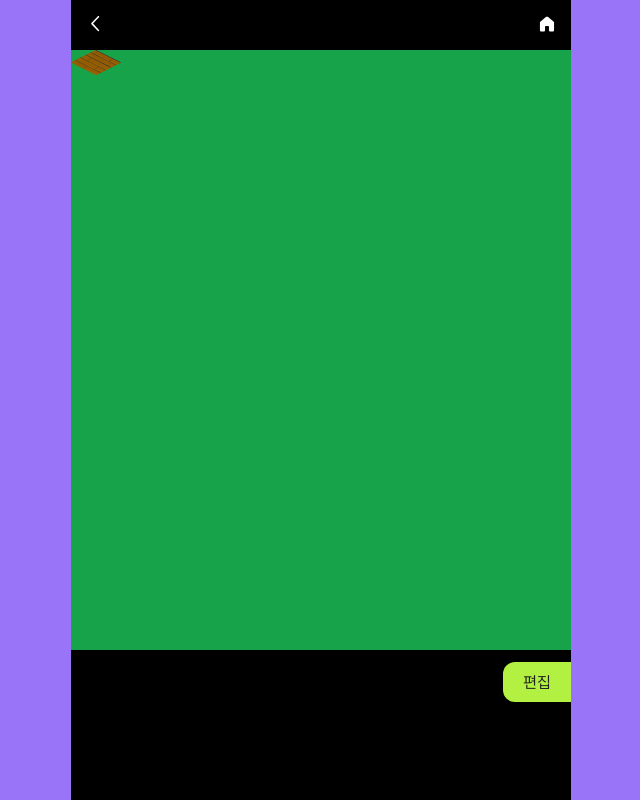
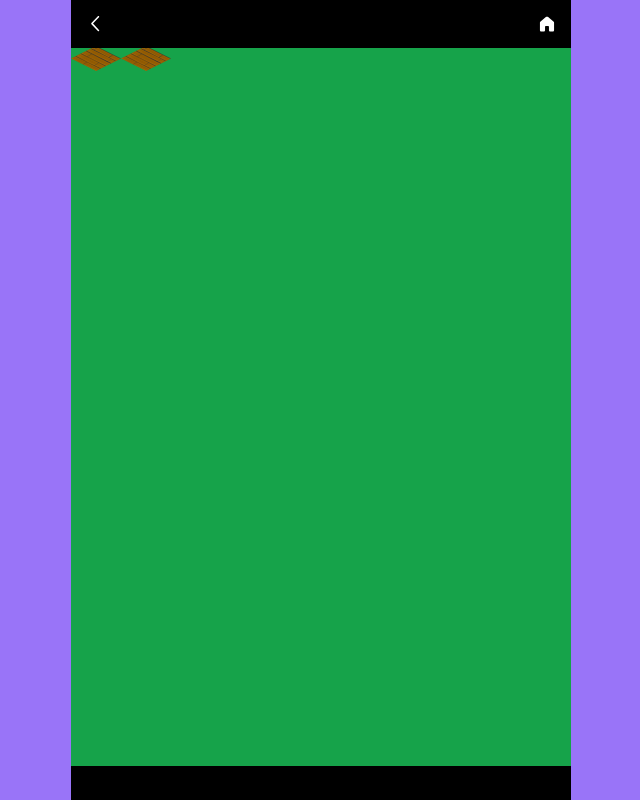
Before and after one commit to Chaemin-L/plantify-client, a Next.js app: page /forest/my in a window 1280 px wide. Shown: the whole page, without its empty margins (319-959 px from the left). Built offline with nearby package versions, Linux system fonts and the light colour scheme.

Commit message:
feat: 아이템 클릭시 바로 편집모드로 진입

```diff
--- a/src/app/forest/my/draggable-item.tsx
+++ b/src/app/forest/my/draggable-item.tsx
@@ -1,4 +1,5 @@
 "use client";
+import clsx from "clsx";
 import { useRef } from "react";
 import Draggable, { DraggableProps } from "react-draggable";
 
@@ -6,12 +7,18 @@ interface Props extends DraggableProps {
   myItemId: number;
   width: number;
   height: number;
+  editMode: boolean;
+  editingItem: number | null;
+  setEditingItem: (value: number) => void;
 }
 
 export default function DraggableItem({
   myItemId,
   width,
   height,
+  editMode,
+  editingItem,
+  setEditingItem,
   ...props
 }: Props) {
   const ref = useRef<HTMLDivElement>(null);
@@ -27,7 +34,11 @@ export default function DraggableItem({
         }}
       >
         <div
-          // className="drop-shadow-[0px_0px_10px_white]"
+          className={
+            (editMode && editingItem == null) || editingItem === myItemId
+              ? "drop-shadow-[0px_5px_5px_black]"
+              : "drop-shadow-none"
+          }
           style={{
             width,
             height,
--- a/src/app/forest/my/my-box.tsx
+++ b/src/app/forest/my/my-box.tsx
@@ -1,11 +1,9 @@
-import { MouseEvent } from "react";
-import StoreItemCard from "../(components)/store-item-card";
-import { MyItemType, MyUsingItemType } from "@/types/api/item";
+import { MyItemType, PostUsingItem } from "@/types/api/item";
 import clsx from "clsx";
 
 interface Props {
   myItems: MyItemType[];
-  usingItems: Partial<MyUsingItemType & { isOld: boolean }>[];
+  usingItems: PostUsingItem[];
 }
 export default function MyBox({ myItems, usingItems }: Props) {
   return (
--- a/src/app/forest/my/page.tsx
+++ b/src/app/forest/my/page.tsx
@@ -1,10 +1,9 @@
 "use client";
-import { MyItemType, MyUsingItemType, PostUsingItem } from "@/types/api/item";
+import { MyItemType, PostUsingItem } from "@/types/api/item";
 import { useEffect, useState } from "react";
 import { DraggableData } from "react-draggable";
 import DraggableItem from "./draggable-item";
 import clsx from "clsx";
-import MyBox from "./my-box";
 
 const myItems: MyItemType[] = [
   {
@@ -44,36 +43,43 @@ const myItems: MyItemType[] = [
   },
 ];
 
-const usingItems: Partial<MyUsingItemType & { isOld: boolean }>[] = [
+const usingItems: PostUsingItem[] = [
   {
     myItemId: 1,
     posX: 0,
     posY: 0,
-    isOld: false,
   },
   {
     myItemId: 2,
-    posX: 0,
+    posX: 50,
     posY: 0,
-    isOld: false,
   },
 ];
 
-interface DraggableItemType extends PostUsingItem {
-  isOld: boolean;
-}
+// interface DraggableItemType extends PostUsingItem {
+//   isOld: boolean;
+// }
 
 export default function Page() {
-  const [isEdit, setIsEdit] = useState(false);
-  const [items, setItems] = useState<DraggableItemType[]>(usingItems);
-  const [cellHalfWidth, setCellHalfWidth] = useState<number>(0);
+  const [editMode, setEditMode] = useState(false);
+  const [editingItem, setEditingItem] = useState<null | number>(null);
+  const [items, setItems] = useState<PostUsingItem[]>(usingItems);
+  // const [cellHalfWidth, setCellHalfWidth] = useState<number>(0);
+
+  const viewportWidth = Math.min(window.innerWidth, 500);
+  const cellHalfWidth = Math.floor(viewportWidth / 20);
 
   useEffect(() => {
-    const viewportWidth = Math.min(window.innerWidth, 500);
-    setCellHalfWidth(Math.floor(viewportWidth / 20));
-  }, []);
+    if (!editMode) setEditingItem(null);
+  }, [editMode]);
 
   const onControlledDrag = (e: Event, position: DraggableData, id: number) => {
+    console.log(
+      id,
+      editingItem,
+      editMode,
+      editingItem == null || editingItem === id
+    );
     const { x, y } = position;
     const xCond = x % (cellHalfWidth * 2) === 0;
     const yCond = y % cellHalfWidth === 0;
@@ -83,7 +89,7 @@ export default function Page() {
 
     if (xCond != yCond) {
       setItems((prev) =>
-        prev.map((item: DraggableItemType) =>
+        prev.map((item: PostUsingItem) =>
           item.myItemId === id
             ? { ...item, posX: x - cellHalfWidth, posY: y }
             : item
@@ -91,15 +97,18 @@ export default function Page() {
       );
     } else
       setItems((prev) =>
-        prev.map((item: DraggableItemType) =>
+        prev.map((item: PostUsingItem) =>
           item.myItemId === id ? { ...item, posX: x, posY: y } : item
         )
       );
   };
 
   return (
-    <div className={clsx("relative -mx-4 flex flex-col gap-3 h-full")}>
-      <div className="overflow-hidden h-full space-y-3 flex flex-col justify-center">
+    <div
+      className={clsx(
+        "relative -mx-4 flex flex-col gap-3 h-full justify-center"
+      )}
+    >
       {/** Field */}
       <div
         className="bg-green-600"
@@ -117,6 +126,14 @@ export default function Page() {
             flexWrap: "wrap",
           }}
         >
+          {editMode && (
+            <button
+              className="absolute top-full left-1/2 -translate-x-1/2 py-2"
+              onClick={() => setEditMode(false)}
+            >
+              완료
+            </button>
+          )}
           {items.map((item, idx) => (
             //@ts-ignore
             <DraggableItem
@@ -125,7 +142,17 @@ export default function Page() {
               position={{ x: item.posX, y: item.posY }}
               width={cellHalfWidth * 2} // custom variable
               height={cellHalfWidth} // custom variable
-                disabled={!isEdit}
+              editMode={editMode}
+              editingItem={editingItem}
+              disabled={
+                !editMode || (editMode && editingItem !== item.myItemId)
+              }
+              onMouseDown={() => {
+                if (editingItem === null) {
+                  setEditingItem(item.myItemId);
+                  setEditMode(true);
+                }
+              }}
               onStop={(e: any, position: DraggableData) =>
                 onControlledDrag(e, position, item.myItemId)
               }
@@ -135,7 +162,7 @@ export default function Page() {
             />
           ))}
 
-            {Array(250)
+          {Array(300)
             .fill(0)
             .map((_, idx) => (
               <div
@@ -145,20 +172,16 @@ export default function Page() {
                 <div
                   className="box-border w-0 h-0"
                   style={{
-                      ...(isEdit
+                    ...(editMode
                       ? {
-                            borderTop: `${
-                              cellHalfWidth / 2
-                            }px solid transparent`,
+                          borderTop: `${cellHalfWidth / 2}px solid transparent`,
                           borderRight: `${cellHalfWidth}px solid white`,
                           borderBottom: `${
                             cellHalfWidth / 2
                           }px solid transparent`,
                         }
                       : {
-                            borderTop: `${
-                              cellHalfWidth / 2
-                            }px solid transparent`,
+                          borderTop: `${cellHalfWidth / 2}px solid transparent`,
                           borderRight: `${cellHalfWidth}px solid transparent`,
                           borderBottom: `${
                             cellHalfWidth / 2
@@ -169,20 +192,16 @@ export default function Page() {
                 <div
                   className="box-border border-transparent w-0 h-0"
                   style={{
-                      ...(isEdit
+                    ...(editMode
                       ? {
-                            borderTop: `${
-                              cellHalfWidth / 2
-                            }px solid transparent`,
+                          borderTop: `${cellHalfWidth / 2}px solid transparent`,
                           borderLeft: `${cellHalfWidth}px solid white`,
                           borderBottom: `${
                             cellHalfWidth / 2
                           }px solid transparent`,
                         }
                       : {
-                            borderTop: `${
-                              cellHalfWidth / 2
-                            }px solid transparent`,
+                          borderTop: `${cellHalfWidth / 2}px solid transparent`,
                           borderLeft: `${cellHalfWidth}px solid transparent`,
                           borderBottom: `${
                             cellHalfWidth / 2
@@ -194,29 +213,6 @@ export default function Page() {
             ))}
         </div>
       </div>
-
-        {/** button & my */}
-        <div className="relative w-full h-[100px]">
-          <button
-            onClick={() => setIsEdit(!isEdit)}
-            className={clsx(
-              !isEdit ? "right-0" : "-right-full",
-              "absolute w-fit px-5 py-2 bg-accent-green rounded-l-xl text-shadow-800 transition-all duration-1000 "
-            )}
-          >
-            편집
-          </button>
-          <div
-            onClick={() => setIsEdit(!isEdit)}
-            className={clsx(
-              "absolute transition-all duration-1000  bg-shadow-800 w-full flex-grow h-fit ",
-              isEdit ? "right-0" : " -right-full"
-            )}
-          >
-            <MyBox myItems={myItems} usingItems={usingItems} />
-          </div>
-        </div>
-      </div>
     </div>
   );
 }
```
Lines whose indentation alone changed are shown as unchanged.
